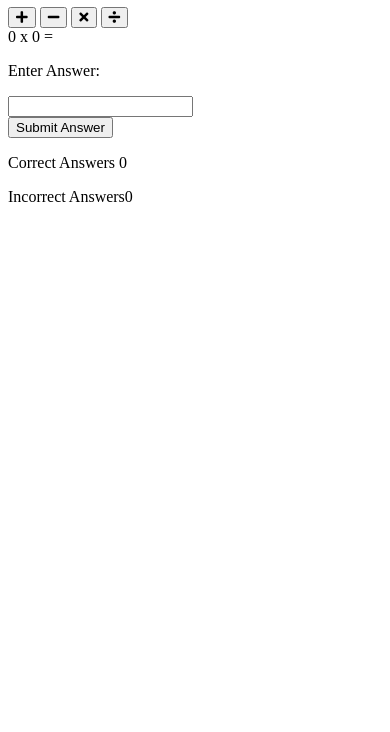
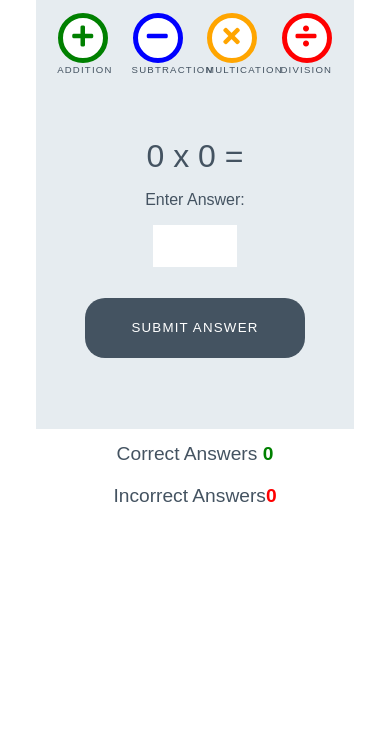
Before and after one commit to GrahamMaher/love-maths, a plain HTML site: page index.html in a window 390 px wide. Shown: the part 112-844 px from the top of the page. Drawn offline with Linux system fonts and the light colour scheme.

Commit message:
Add styles for game

```diff
--- a/assets/css/style.css
+++ b/assets/css/style.css
@@ -0,0 +1,252 @@
+/* --------- Global style */
+
+body {
+    background-color: white;
+    font-family: "Raleway", sans-serif;
+    color: #445361;
+    text-align: center;
+}
+
+/* --------- Heading */
+
+.heading {
+    text-align: center;
+    font-size: 2.5rem;
+}
+
+.logo {
+    height: 40px;
+    padding-right: 5px;
+}
+
+/* --------- Game layout */
+
+.game-area {
+    background-color: #E6ECF0;
+    box-sizing: border-box;
+    width: 85%;
+    height: 65vh;
+    max-height: 450px;
+    max-width: 830px;
+    margin-left: auto;
+    margin-right: auto;
+    padding: 1%;
+}
+
+.question-area {
+    width: 50%;
+    font-size: 2rem;
+    margin: auto;
+    padding: 50px 0;
+}
+
+.question-area span {
+    padding: 0 15px;
+}
+
+.score-area {
+    margin: 5px auto;
+    width: 60%;
+    font-size: 1.2rem;
+}
+
+.controls-area {
+    width: 85%;
+    margin: 30px auto;
+}
+
+#score {
+    color: green;
+    font-weight: bold;
+}
+
+#incorrect {
+    color: red;
+    font-weight: bold;
+}
+
+.answer-message {
+    display: none;
+    font-size: 1rem;
+}
+
+#answer-box {
+    border: none;
+    color: #445361;
+    display: inline-block;
+    height: 40px;
+    width: 80px;
+    font-size: 1.2rem;
+}
+
+.scores {
+    display: inline-block;
+    padding: 25px;
+}
+
+/* --------- Buttons */
+
+.btn {
+    width: 220px;
+    height: 60px;
+    font-family: "Raleway", sans-serif;
+    text-transform: uppercase;
+    letter-spacing: 1.2px;
+    color: white;
+}
+
+.btn:focus {
+    outline: none;
+}
+
+.btn--big {
+    padding-top: 10px;
+    border-radius: 50%;
+    background-color: white;
+    border: 10px solid;
+    width: 100px;
+    height: 100px;
+    font-size: 3.2rem;
+    margin: 0 30px;
+    transition: all 0.5s;
+}
+
+.btn--blue {
+    border-color: blue;
+    color: blue;
+}
+
+.btn--big::after{
+    content: attr(data-type);
+    font-size: 1rem;
+    color: #445361;
+    position: relative;
+    left: -0.5em;
+}
+
+.btn--blue:active,
+.btn--blue:hover {
+    background-color: darkblue;
+    color: white;
+}
+
+.btn--orange {
+    border-color: orange;
+    color: orange;
+}
+
+.btn--orange:active,
+.btn--orange:hover {
+    background-color: darkorange;
+    color: white;
+}
+
+.btn--red {
+    border-color: red;
+    color: red;
+}
+
+.btn--red:active,
+.btn--red:hover {
+    background-color: darkred;
+    color: white;
+}
+
+.btn--green {
+    border-color: green;
+    color: green;
+}
+
+.btn--green:active,
+.btn--green:hover {
+    background-color: darkgreen;
+    color: white;
+}
+
+.btn--gray {
+    margin-top: 25px;
+    background-color: #445361;
+    border: 1px transparent;
+    border-radius: 20px;
+}
+
+.btn--gray:active,
+.btn--gray:hover {
+    background-color: #0d1013;
+}
+
+/* --------- Media queries */
+
+@media (max-width: 414px) {
+    .controls-area {
+        width: 100%;
+    }
+
+    .btn--big {
+        margin: 0 10px;
+        padding: 5px;
+        border: 5px solid;
+        width: 50px;
+        height: 50px;
+        font-size: 1.5rem;
+    }
+
+    .btn--big::after {
+        font-size: 0.6rem;
+        left: -0.7rem;
+    }
+
+    .question-area {
+        padding: 10% 0;
+        width: 100%;
+    }
+
+    .question-area span {
+        padding: 0;
+    }
+
+    .answer-message {
+        display: block;
+    }
+
+    #answer-box {
+        display: block;
+        margin: 0 auto;
+    }
+    .btn--gray {
+        margin-top: 0;
+    }
+
+    .score-area {
+        width: 100%;
+    }
+
+    .scores {
+        margin: 0.5em auto;
+        display: block;
+        padding: 5px;
+    }
+
+    .heading {
+        font-size: 2rem;
+    }
+}
+
+@media (max-width: 320px) {
+    .game-area {
+        height: 70vh;
+    }
+
+    .controls-area {
+        width: 75%;
+        margin: 10px auto;
+    }
+
+    .btn--big {
+        margin: 10px 10px;
+    }
+    .question-area {
+        padding: 10px 0;
+    }
+
+}
--- a/index.html
+++ b/index.html
@@ -16,16 +16,16 @@
 
         <div class="game-area">
             <div class="controls-area">
-                <button class="btn btn--big btn--green">
+                <button data-type="addition" class="btn btn--big btn--green">
                     <i class="fas fa-plus"></i>
                 </button>
-                <button class="btn btn--big btn--blue">
+                <button data-type="subtraction" class="btn btn--big btn--blue">
                     <i class="fas fa-minus"></i>
                 </button>
-                <button class="btn btn--big btn--orange">
+                <button data-type="multication" class="btn btn--big btn--orange">
                     <i class="fas fa-times"></i>
                 </button>
-                <button class="btn btn--big btn--red">
+                <button data-type="division" class="btn btn--big btn--red">
                     <i class="fas fa-divide"></i>
                 </button>
             </div>
@@ -37,7 +37,7 @@
                 <p class="answer-message">Enter Answer:</p>
                 <input id="answer-box" type="number">
             </div>
-            <button class="btn btn--gray">Submit Answer</button>
+            <button data-type="submit" class="btn btn--gray">Submit Answer</button>
         </div>
 
         <div class="score-area">
```
